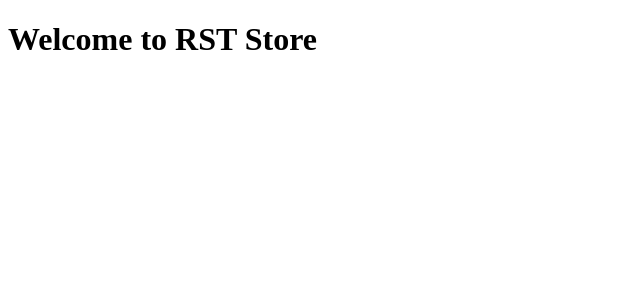
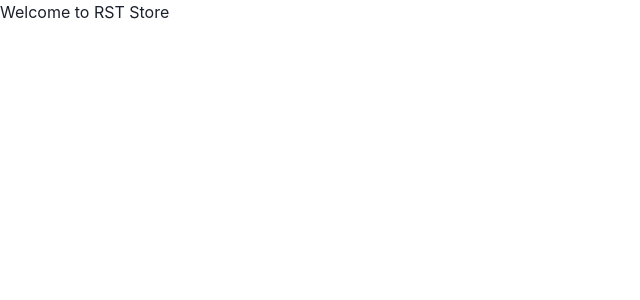
Before and after one commit to rstforumdev/rststore, a React (Create React App) app in the folder frontend/: page / in a window 1280 px wide. Shown: the top 300 px of the page, without its empty margins (0-640 px from the left). Built offline with nearby package versions, Linux system fonts and the light colour scheme.

Commit message:
2. Chakra UI setup and installation.

```diff
--- a/frontend/package.json
+++ b/frontend/package.json
@@ -3,9 +3,13 @@
   "version": "0.1.0",
   "private": true,
   "dependencies": {
+    "@chakra-ui/react": "^1.3.2",
+    "@emotion/react": "^11.1.5",
+    "@emotion/styled": "^11.1.5",
     "@testing-library/jest-dom": "^5.11.9",
     "@testing-library/react": "^11.2.5",
     "@testing-library/user-event": "^12.6.3",
+    "framer-motion": "^3.3.0",
     "react": "^17.0.1",
     "react-dom": "^17.0.1",
     "react-scripts": "4.0.2",
--- a/frontend/src/index.js
+++ b/frontend/src/index.js
@@ -1,10 +1,13 @@
 import React from 'react'
 import ReactDOM from 'react-dom'
 import App from './App'
+import { ChakraProvider } from '@chakra-ui/react'
 
 ReactDOM.render(
   <React.StrictMode>
-    <App />
+    <ChakraProvider>
+      <App />
+    </ChakraProvider>
   </React.StrictMode>,
   document.getElementById('root')
 )
```
Also changed, not shown: 1 other file (tests, documents, lock files or other folders).
